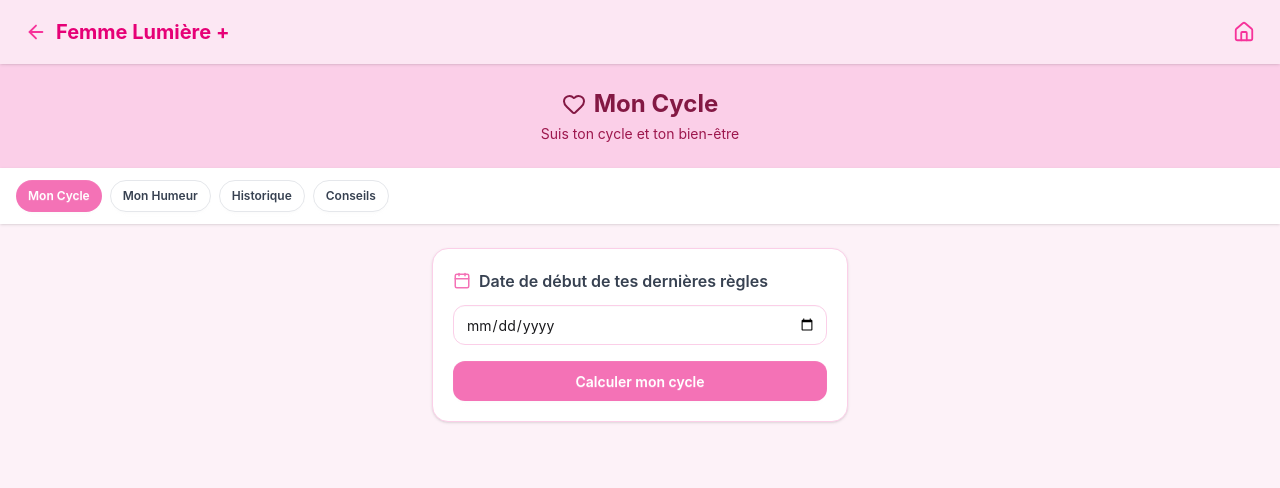
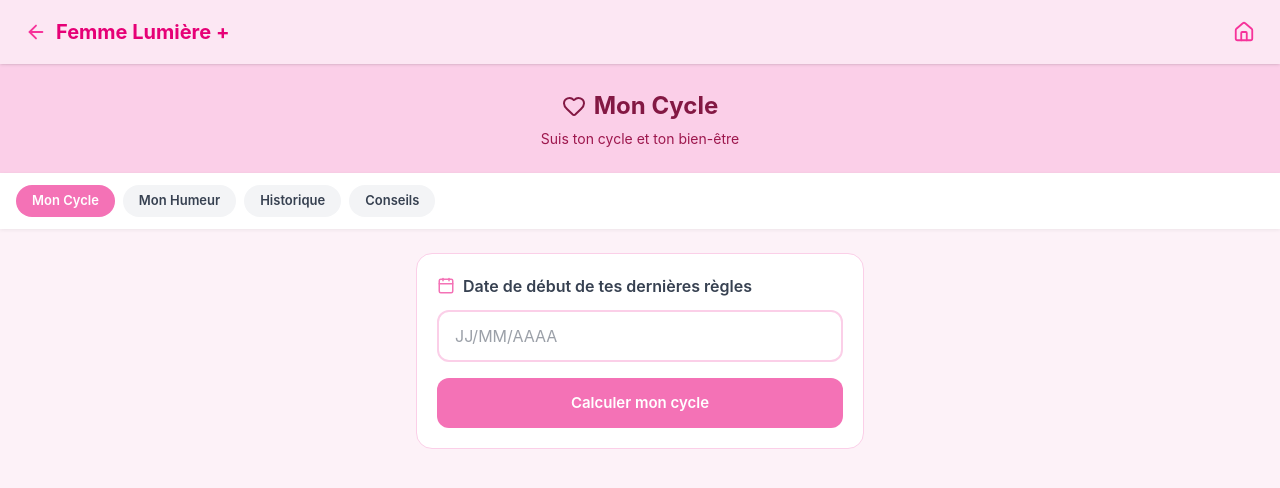
Before and after one commit to nemsalex/FemmeLumiere, a React (Vite) app in the folder frontend/: page /mon-cycle in a window 1280 px wide. Shown: the top 488 px of the page. Built offline with nearby package versions, Linux system fonts and the light colour scheme.

Commit message:
Fix smooth hover effect + format JJ/MM/AA

```diff
--- a/frontend/src/api.js
+++ b/frontend/src/api.js
@@ -1,3 +1,7 @@
 import axios from 'axios'
-const api = axios.create({ baseURL: 'http://127.0.0.1:8000/api' })
+
+const api = axios.create({
+  baseURL: 'https://femmelumiere.onrender.com'
+})
+
 export default api
--- a/frontend/src/index.css
+++ b/frontend/src/index.css
@@ -1,6 +1,21 @@
 @import "tailwindcss";
 @plugin "daisyui";
 
-@layer base {
-  :root {}
+*, *::before, *::after {
+  box-sizing: border-box;
 }
+
+button {
+  cursor: pointer;
+  transition: transform 0.18s ease, box-shadow 0.18s ease, opacity 0.18s ease;
+}
+
+button:hover {
+  opacity: 0.88;
+  transform: translateY(-1px);
+}
+
+button:active {
+  transform: scale(0.96);
+  opacity: 1;
+}
--- a/frontend/src/pages/MonCycle.jsx
+++ b/frontend/src/pages/MonCycle.jsx
@@ -1,6 +1,8 @@
 import { useState, useEffect } from 'react'
 import { Heart, Calendar, Thermometer, Clock, BookHeart } from 'lucide-react'
-import api from '../api'
+import axios from 'axios'
+
+const API_URL = 'https://femmelumiere.onrender.com/api'
 
 const HUMEURS = [
   { valeur: 'joyeuse', label: 'Joyeuse', icon: <Heart size={20} /> },
@@ -12,6 +14,7 @@ const HUMEURS = [
 
 export default function MonCycle() {
   const [onglet, setOnglet] = useState('cycle')
+  const [dateAffichee, setDateAffichee] = useState('')
   const [dateRegles, setDateRegles] = useState('')
   const [resultat, setResultat] = useState(null)
   const [erreur, setErreur] = useState('')
@@ -21,20 +24,67 @@ export default function MonCycle() {
   const [messageHumeur, setMessageHumeur] = useState('')
   const [historique, setHistorique] = useState([])
 
+  const gererDate = (valeur) => {
+  const chiffres = valeur.replace(/\D/g, '').slice(0, 8)
+  let formate = chiffres
+  if (chiffres.length >= 3 && chiffres.length <= 4) {
+    formate = chiffres.slice(0, 2) + '/' + chiffres.slice(2)
+  } else if (chiffres.length >= 5) {
+    formate = chiffres.slice(0, 2) + '/' + chiffres.slice(2, 4) + '/' + chiffres.slice(4, 8)
+  }
+  setDateAffichee(formate)
+  setResultat(null)
+  setErreur('')
+
+  if (chiffres.length === 8) {
+    const jour = parseInt(chiffres.slice(0, 2))
+    const mois = parseInt(chiffres.slice(2, 4))
+    const annee = parseInt(chiffres.slice(4, 8))
+    const anneeActuelle = new Date().getFullYear()
+
+    if (jour < 1 || jour > 31) {
+      setErreur('Le jour doit être entre 01 et 31.'); return
+    }
+    if (mois < 1 || mois > 12) {
+      setErreur('Le mois doit être entre 01 et 12.'); return
+    }
+    if (annee < 2000 || annee > anneeActuelle) {
+      setErreur(`L'année doit être entre 2000 et ${anneeActuelle}.`); return
+    }
+
+    // Vérifie que la date existe vraiment
+    const date = new Date(annee, mois - 1, jour)
+    if (date.getDate() !== jour || date.getMonth() !== mois - 1) {
+      setErreur('Cette date n\'existe pas.'); return
+    }
+
+    // Vérifie que la date n'est pas dans le futur
+    if (date > new Date()) {
+      setErreur('La date ne peut pas être dans le futur.'); return
+    }
+
+    setErreur('')
+    const iso = `${annee}-${String(mois).padStart(2, '0')}-${String(jour).padStart(2, '0')}`
+    setDateRegles(iso)
+  } else {
+    setDateRegles('')
+  }
+}
+
   useEffect(() => {
     if (onglet === 'historique') {
-      api.get('http://127.0.0.1:8000/api/cycle/historique/')
+      axios.get(`${API_URL}/cycle/historique/`)
         .then(res => setHistorique(res.data))
         .catch(() => setHistorique([]))
     }
   }, [onglet])
 
   const soumettreDate = async () => {
-    if (!dateRegles) { setErreur('Veuillez entrer une date.'); return }
+    if (!dateRegles) { setErreur('Veuillez entrer une date valide au format JJ/MM/AAAA.'); return }
     setErreur('')
     setChargement(true)
     try {
-      const res = await api.post('http://127.0.0.1:8000/api/cycle/', { date_regles: dateRegles })
+      const res = await axios.post(`${API_URL}/cycle/`, { date_regles: dateRegles })
       setResultat(res.data)
       if (Notification.permission === 'granted') {
         new Notification('Femme Lumière', { body: `Prochaine période le ${res.data.prochaine_periode}` })
@@ -53,7 +103,7 @@ export default function MonCycle() {
   const soumettreHumeur = async () => {
     if (!humeurChoisie) return
     try {
-      await api.post('http://127.0.0.1:8000/api/humeur/', { humeur: humeurChoisie, note })
+      await axios.post(`${API_URL}/humeur/`, { humeur: humeurChoisie, note })
       setMessageHumeur('Humeur enregistrée avec succès.')
       setHumeurChoisie(null)
       setNote('')
@@ -70,135 +120,200 @@ export default function MonCycle() {
   ]
 
   return (
-    <div className="min-h-screen pb-10" style={{ backgroundColor: '#fdf2f8' }}>
+    <div style={{ minHeight: '100vh', backgroundColor: '#fdf2f8', paddingBottom: 40 }}>
 
-      <div className="px-4 py-6 text-center" style={{ backgroundColor: '#fbcfe8' }}>
-        <h2 className="text-2xl font-bold flex items-center justify-center gap-2" style={{ color: '#831843' }}>
+      {/* Header */}
+      <div style={{ backgroundColor: '#fbcfe8', padding: '24px 16px', textAlign: 'center' }}>
+        <h2 style={{ fontSize: 24, fontWeight: 'bold', color: '#831843', display: 'flex', alignItems: 'center', justifyContent: 'center', gap: 8, margin: 0 }}>
           <Heart /> Mon Cycle
         </h2>
-        <p className="text-sm mt-1" style={{ color: '#9d174d' }}>Suis ton cycle et ton bien-être</p>
+        <p style={{ color: '#9d174d', fontSize: 14, marginTop: 4, margin: '4px 0 0' }}>Suis ton cycle et ton bien-être</p>
       </div>
 
-      <div className="flex gap-2 px-4 py-3 bg-white shadow-sm overflow-x-auto">
+      {/* Onglets */}
+      <div style={{ display: 'flex', gap: 8, padding: '12px 16px', backgroundColor: '#fff', boxShadow: '0 1px 4px #0001', overflowX: 'auto' }}>
         {onglets.map((o) => (
           <button
             key={o.key}
             onClick={() => setOnglet(o.key)}
-            className="btn btn-sm rounded-full whitespace-nowrap"
-            style={onglet === o.key
-              ? { backgroundColor: '#f472b6', color: '#fff', border: 'none' }
-              : { backgroundColor: 'transparent', color: '#374151', border: '1px solid #e5e7eb' }
-            }
+            style={{
+              padding: '6px 16px',
+              borderRadius: 999,
+              border: 'none',
+              cursor: 'pointer',
+              whiteSpace: 'nowrap',
+              fontWeight: 600,
+              fontSize: 13,
+              backgroundColor: onglet === o.key ? '#f472b6' : '#f3f4f6',
+              color: onglet === o.key ? '#fff' : '#374151',
+              transition: 'all 0.2s',
+            }}
           >
             {o.label}
           </button>
         ))}
       </div>
 
-      <div className="px-4 py-6 max-w-md mx-auto">
+      <div style={{ padding: '24px 16px', maxWidth: 480, margin: '0 auto' }}>
 
+        {/* CYCLE */}
         {onglet === 'cycle' && (
-          <div className="space-y-4">
-            <div className="bg-white rounded-2xl p-5 shadow-sm" style={{ borderWidth: 1, borderStyle: 'solid', borderColor: '#fbcfe8' }}>
-              <p className="font-semibold mb-3 flex items-center gap-2" style={{ color: '#374151' }}>
+          <div style={{ display: 'flex', flexDirection: 'column', gap: 16 }}>
+            <div style={{ backgroundColor: '#fff', borderRadius: 16, padding: 20, border: '1px solid #fbcfe8' }}>
+              <p style={{ fontWeight: 600, color: '#374151', marginBottom: 12, display: 'flex', alignItems: 'center', gap: 8 }}>
                 <Calendar size={18} style={{ color: '#f472b6' }} />
                 Date de début de tes dernières règles
               </p>
               <input
-                type="date"
-                className="input input-bordered w-full rounded-xl"
-                style={{ borderColor: '#fbcfe8' }}
-                value={dateRegles}
-                onChange={(e) => setDateRegles(e.target.value)}
+                type="text"
+                placeholder="JJ/MM/AAAA"
+                maxLength={10}
+                value={dateAffichee}
+                onChange={(e) => gererDate(e.target.value)}
+                style={{
+                  width: '100%',
+                  borderRadius: 12,
+                  border: '2px solid #fbcfe8',
+                  padding: '12px 16px',
+                  fontSize: 16,
+                  color: '#374151',
+                  backgroundColor: '#fff',
+                  outline: 'none',
+                  boxSizing: 'border-box',
+                }}
               />
-              {erreur && <p className="text-sm mt-2" style={{ color: '#dc2626' }}>{erreur}</p>}
+              {erreur && <p style={{ color: '#dc2626', fontSize: 13, marginTop: 8 }}>{erreur}</p>}
               <button
                 onClick={soumettreDate}
                 disabled={chargement}
-                className="btn w-full mt-4 border-none text-white rounded-xl"
-                style={{ backgroundColor: '#f472b6' }}
+                style={{
+                  width: '100%',
+                  marginTop: 16,
+                  backgroundColor: '#f472b6',
+                  border: 'none',
+                  borderRadius: 12,
+                  padding: '14px 0',
+                  color: '#fff',
+                  fontWeight: 600,
+                  fontSize: 15,
+                  cursor: 'pointer',
+                  transition: 'opacity 0.2s',
+                  opacity: chargement ? 0.7 : 1,
+                }}
               >
                 {chargement ? 'Calcul en cours...' : 'Calculer mon cycle'}
               </button>
             </div>
 
             {resultat && (
-              <div className="space-y-3">
+              <div style={{ display: 'flex', flexDirection: 'column', gap: 12 }}>
                 {[
                   { label: 'Prochaine période', valeur: resultat.prochaine_periode, bg: '#fdf2f8', border: '#fbcfe8' },
                   { label: 'Début période fertile', valeur: resultat.debut_fertile, bg: '#fff1f2', border: '#fecdd3' },
                   { label: 'Fin période fertile', valeur: resultat.fin_fertile, bg: '#fff1f2', border: '#fecdd3' },
                 ].map((item) => (
-                  <div key={item.label} className="rounded-2xl p-4 flex items-center gap-4" style={{ backgroundColor: item.bg, borderWidth: 1, borderStyle: 'solid', borderColor: item.border }}>
+                  <div key={item.label} style={{ borderRadius: 16, padding: 16, display: 'flex', alignItems: 'center', gap: 16, backgroundColor: item.bg, border: `1px solid ${item.border}` }}>
                     <Calendar size={18} style={{ color: '#f472b6' }} />
                     <div>
-                      <p className="text-xs" style={{ color: '#6b7280' }}>{item.label}</p>
-                      <p className="font-bold" style={{ color: '#1f2937' }}>{item.valeur}</p>
+                      <p style={{ fontSize: 12, color: '#6b7280', margin: 0 }}>{item.label}</p>
+                      <p style={{ fontWeight: 'bold', color: '#1f2937', margin: 0 }}>{item.valeur}</p>
                     </div>
                   </div>
                 ))}
-                <div className="rounded-2xl p-4" style={{ backgroundColor: '#fefce8', borderWidth: 1, borderStyle: 'solid', borderColor: '#fef08a' }}>
-                  <p className="text-sm" style={{ color: '#713f12' }}>{resultat.conseil}</p>
+                <div style={{ backgroundColor: '#fefce8', border: '1px solid #fef08a', borderRadius: 16, padding: 16 }}>
+                  <p style={{ fontSize: 14, color: '#713f12', margin: 0 }}>{resultat.conseil}</p>
                 </div>
               </div>
             )}
           </div>
         )}
 
+        {/* HUMEUR */}
         {onglet === 'humeur' && (
-          <div className="space-y-4">
-            <p className="text-center" style={{ color: '#6b7280' }}>Comment tu te sens aujourd'hui ?</p>
-            <div className="grid grid-cols-3 gap-3">
+          <div style={{ display: 'flex', flexDirection: 'column', gap: 16 }}>
+            <p style={{ textAlign: 'center', color: '#6b7280', margin: 0 }}>Comment tu te sens aujourd'hui ?</p>
+            <div style={{ display: 'grid', gridTemplateColumns: 'repeat(3, 1fr)', gap: 12 }}>
               {HUMEURS.map((h) => (
                 <button
                   key={h.valeur}
                   onClick={() => setHumeurChoisie(h.valeur)}
-                  className="flex flex-col items-center gap-2 p-4 rounded-2xl transition-all"
-                  style={humeurChoisie === h.valeur
-                    ? { backgroundColor: '#fbcfe8', borderWidth: 2, borderStyle: 'solid', borderColor: '#f472b6', color: '#831843' }
-                    : { backgroundColor: '#fff', borderWidth: 2, borderStyle: 'solid', borderColor: '#fce7f3', color: '#6b7280' }
-                  }
+                  style={{
+                    display: 'flex',
+                    flexDirection: 'column',
+                    alignItems: 'center',
+                    gap: 8,
+                    padding: 16,
+                    borderRadius: 16,
+                    border: `2px solid ${humeurChoisie === h.valeur ? '#f472b6' : '#fce7f3'}`,
+                    backgroundColor: humeurChoisie === h.valeur ? '#fbcfe8' : '#fff',
+                    color: humeurChoisie === h.valeur ? '#831843' : '#6b7280',
+                    cursor: 'pointer',
+                    transition: 'all 0.2s',
+                  }}
                 >
                   {h.icon}
-                  <span className="text-xs font-semibold">{h.label}</span>
+                  <span style={{ fontSize: 12, fontWeight: 600 }}>{h.label}</span>
                 </button>
               ))}
             </div>
             <textarea
-              className="w-full rounded-2xl p-3 text-sm focus:outline-none bg-white"
-              style={{ borderWidth: 2, borderStyle: 'solid', borderColor: '#fbcfe8', color: '#374151' }}
+              rows={3}
               placeholder="Une note pour aujourd'hui... (optionnel)"
-              rows={3}
               value={note}
               onChange={(e) => setNote(e.target.value)}
+              style={{
+                width: '100%',
+                borderRadius: 16,
+                border: '2px solid #fbcfe8',
+                padding: 12,
+                fontSize: 14,
+                color: '#374151',
+                backgroundColor: '#fff',
+                outline: 'none',
+                resize: 'none',
+                boxSizing: 'border-box',
+              }}
             />
             <button
               onClick={soumettreHumeur}
               disabled={!humeurChoisie}
-              className="btn w-full border-none text-white rounded-xl"
-              style={{ backgroundColor: '#f472b6' }}
+              style={{
+                width: '100%',
+                backgroundColor: humeurChoisie ? '#f472b6' : '#e5e7eb',
+                border: 'none',
+                borderRadius: 12,
+                padding: '14px 0',
+                color: humeurChoisie ? '#fff' : '#9ca3af',
+                fontWeight: 600,
+                fontSize: 15,
+                cursor: humeurChoisie ? 'pointer' : 'not-allowed',
+                transition: 'all 0.2s',
+              }}
             >
               Enregistrer mon humeur
             </button>
-            {messageHumeur && <p className="text-center text-sm" style={{ color: '#16a34a' }}>{messageHumeur}</p>}
+            {messageHumeur && (
+              <p style={{ textAlign: 'center', fontSize: 14, color: '#16a34a', margin: 0 }}>{messageHumeur}</p>
+            )}
           </div>
         )}
 
+        {/* HISTORIQUE */}
         {onglet === 'historique' && (
-          <div className="space-y-3">
-            <p className="text-center text-sm" style={{ color: '#6b7280' }}>Tes 5 derniers cycles enregistrés</p>
+          <div style={{ display: 'flex', flexDirection: 'column', gap: 12 }}>
+            <p style={{ textAlign: 'center', fontSize: 13, color: '#6b7280', margin: 0 }}>Tes 5 derniers cycles enregistrés</p>
             {historique.length === 0 ? (
-              <div className="bg-white rounded-2xl p-6 text-center" style={{ borderWidth: 1, borderStyle: 'solid', borderColor: '#fbcfe8' }}>
-                <Calendar size={32} className="mx-auto mb-2" style={{ color: '#fbcfe8' }} />
-                <p style={{ color: '#9ca3af' }}>Aucun cycle enregistré pour l'instant.</p>
+              <div style={{ backgroundColor: '#fff', borderRadius: 16, padding: 32, textAlign: 'center', border: '1px solid #fbcfe8' }}>
+                <Calendar size={32} style={{ color: '#fbcfe8', margin: '0 auto 8px' }} />
+                <p style={{ color: '#9ca3af', margin: 0 }}>Aucun cycle enregistré pour l'instant.</p>
               </div>
             ) : (
               historique.map((c, i) => (
-                <div key={i} className="bg-white rounded-2xl p-4 flex items-center gap-3" style={{ borderWidth: 1, borderStyle: 'solid', borderColor: '#fbcfe8' }}>
+                <div key={i} style={{ backgroundColor: '#fff', borderRadius: 16, padding: 16, display: 'flex', alignItems: 'center', gap: 12, border: '1px solid #fbcfe8' }}>
                   <Calendar size={20} style={{ color: '#f472b6' }} />
                   <div>
-                    <p className="text-xs" style={{ color: '#9ca3af' }}>Début des règles</p>
-                    <p className="font-semibold" style={{ color: '#1f2937' }}>{c.date_regles}</p>
+                    <p style={{ fontSize: 12, color: '#9ca3af', margin: 0 }}>Début des règles</p>
+                    <p style={{ fontWeight: 600, color: '#1f2937', margin: 0 }}>{c.date_regles}</p>
                   </div>
                 </div>
               ))
@@ -206,20 +321,21 @@ export default function MonCycle() {
           </div>
         )}
 
+        {/* CONSEILS */}
         {onglet === 'conseils' && (
-          <div className="space-y-3">
+          <div style={{ display: 'flex', flexDirection: 'column', gap: 12 }}>
             {[
               { titre: 'Pendant les règles', texte: "Bois beaucoup d'eau, repose-toi et évite les aliments trop salés ou sucrés.", icon: <Heart size={20} style={{ color: '#f472b6' }} /> },
               { titre: 'Période fertile', texte: "La période fertile dure environ 6 jours par cycle. C'est la période la plus propice à la grossesse.", icon: <Calendar size={20} style={{ color: '#f472b6' }} /> },
               { titre: 'Douleurs menstruelles', texte: "Une bouillotte sur le ventre, une tisane au gingembre ou un léger massage peuvent aider.", icon: <Thermometer size={20} style={{ color: '#f472b6' }} /> },
               { titre: 'Hygiène intime', texte: "Change ta serviette toutes les 4 à 6 heures. Lave-toi à l'eau propre sans savon parfumé.", icon: <BookHeart size={20} style={{ color: '#f472b6' }} /> },
             ].map((conseil) => (
-              <div key={conseil.titre} className="bg-white rounded-2xl p-4 shadow-sm" style={{ borderWidth: 1, borderStyle: 'solid', borderColor: '#fbcfe8' }}>
-                <div className="flex items-center gap-2 mb-2">
+              <div key={conseil.titre} style={{ backgroundColor: '#fff', borderRadius: 16, padding: 16, border: '1px solid #fbcfe8' }}>
+                <div style={{ display: 'flex', alignItems: 'center', gap: 8, marginBottom: 8 }}>
                   {conseil.icon}
-                  <p className="font-semibold" style={{ color: '#1f2937' }}>{conseil.titre}</p>
+                  <p style={{ fontWeight: 600, color: '#1f2937', margin: 0 }}>{conseil.titre}</p>
                 </div>
-                <p className="text-sm leading-relaxed" style={{ color: '#6b7280' }}>{conseil.texte}</p>
+                <p style={{ fontSize: 14, color: '#6b7280', lineHeight: 1.6, margin: 0 }}>{conseil.texte}</p>
               </div>
             ))}
           </div>
```
